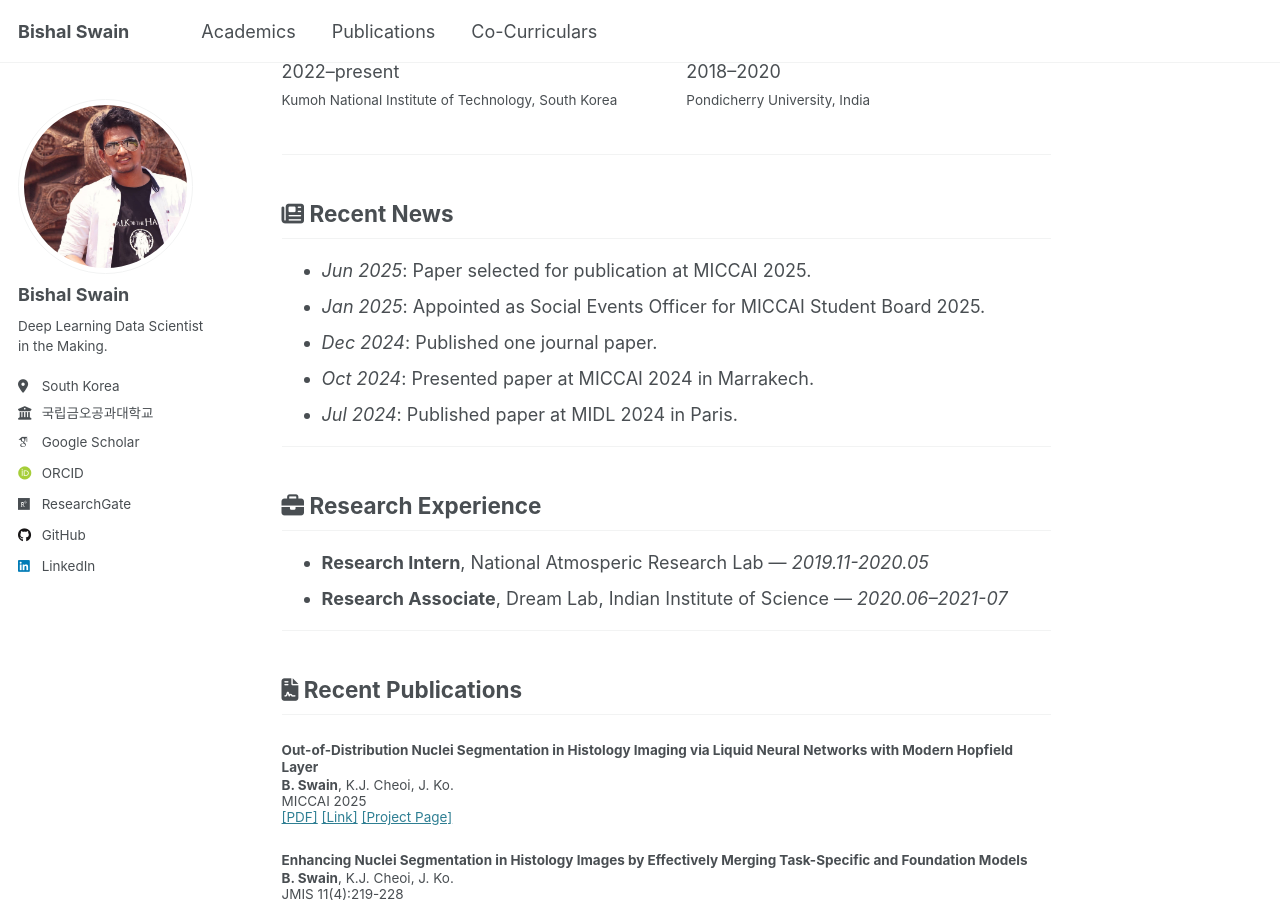
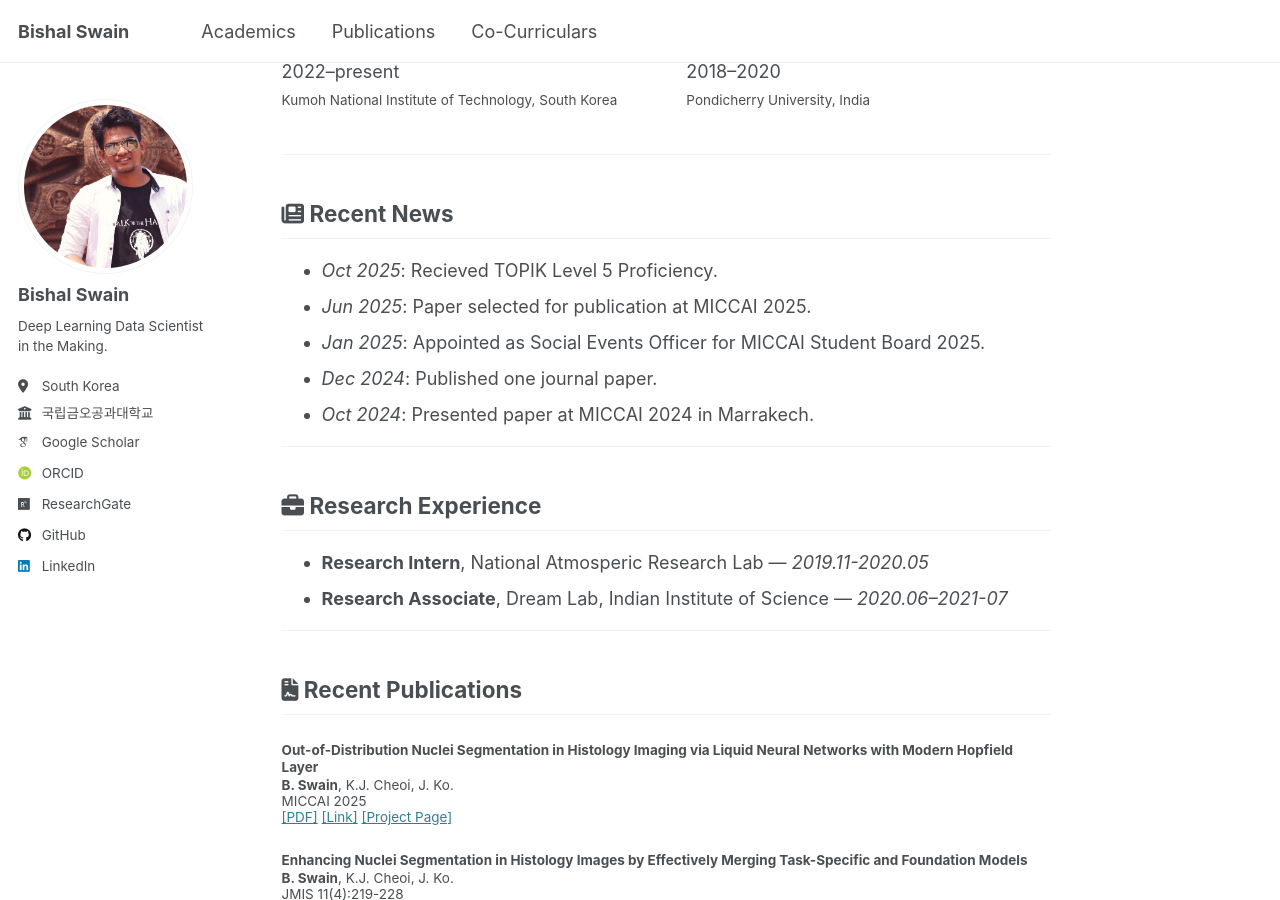
Before and after one commit to bluesaiyancodes/bluesaiyancodes.github.io, a Jekyll site: the page built from _pages/about.md, in a window 1280 px wide and 900 px high, scrolled down 569 px. Built offline with Jekyll 4.4.1, drawn with Linux system fonts in a browser that asks for light colours; some web fonts are replaced.

Commit message:
Added Topik result

```diff
--- a/_pages/about.md
+++ b/_pages/about.md
@@ -44,11 +44,11 @@ My research focuses on computer vision, particularly on out-of-distribution gene
 
 ## <i class="fas fa-newspaper"></i>  Recent News
 
+-  *Oct 2025*: Recieved TOPIK Level 5 Proficiency.
 -  *Jun 2025*: Paper selected for publication at MICCAI 2025.
 -  *Jan 2025*: Appointed as Social Events Officer for MICCAI Student Board 2025.
 -  *Dec 2024*: Published one journal paper.
 -  *Oct 2024*: Presented paper at MICCAI 2024 in Marrakech.
--  *Jul 2024*: Published paper at MIDL 2024 in Paris.
 
 
 ---
```
Also changed, not shown: _pages/academics.md (+1 -0 lines).
